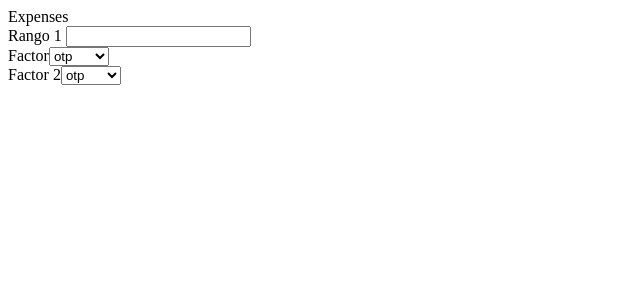
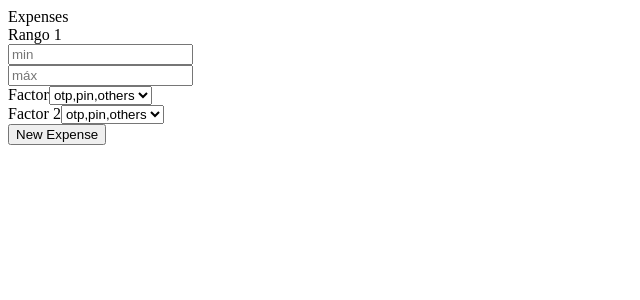
Before and after one commit to milenasuarezl/ng-budget, an Angular app: page / in a window 1280 px wide. Shown: the top 300 px of the page, without its empty margins (0-640 px from the left). Built offline with nearby package versions, Linux system fonts and the light colour scheme.

Commit message:
add expensive list component

```diff
--- a/src/app/app.component.html
+++ b/src/app/app.component.html
@@ -1,4 +1,4 @@
 <div>
     <label>Expenses</label>
-    <app-expense></app-expense>
+    <app-expense-list></app-expense-list>
 </div>
--- a/src/app/app.module.ts
+++ b/src/app/app.module.ts
@@ -3,11 +3,13 @@ import { NgModule } from '@angular/core';
 
 import { AppComponent } from './app.component';
 import { ExpenseComponent } from './expense/expense.component';
+import { ExpenseListComponent } from './expense-list/expense-list.component';
 
 @NgModule({
   declarations: [
     AppComponent,
-    ExpenseComponent
+    ExpenseComponent,
+    ExpenseListComponent
   ],
   imports: [
     BrowserModule
--- /dev/null
+++ b/src/app/expense-list/expense-list.component.html
@@ -0,0 +1,8 @@
+<div>
+  <app-expense></app-expense>
+</div>
+<div>
+  <div>
+    <button (click)="onNewExpense()">New Expense</button>
+  </div>
+</div>
--- /dev/null
+++ b/src/app/expense-list/expense-list.component.ts
@@ -0,0 +1,15 @@
+import { Component, OnInit } from '@angular/core';
+
+@Component({
+  selector: 'app-expense-list',
+  templateUrl: './expense-list.component.html',
+  styleUrls: ['./expense-list.component.css']
+})
+export class ExpenseListComponent implements OnInit {
+
+  constructor() { }
+
+  ngOnInit() {
+  }
+
+}
--- a/src/app/expense/expense.component.html
+++ b/src/app/expense/expense.component.html
@@ -1,19 +1,23 @@
 <div class="pull-left">
   Rango 1
-  <input type="text">
-  <!--- Select gender Block -->
+  <div>
+    <input type="text" placeholder="min">
+  </div>
+  <div>
+    <input type="text" placeholder="máx">
+  </div>
   <div class="form-group">
     <label for="select">Factor</label>
     <select id="select">
-      <option *ngFor="let g of genderList" [value]="g"> {{g}}
+      <option *ngFor="let factor of factors" [value]="g"> {{factors}}
       </option>
     </select>
   </div>
   <div class="form-group">
-      <label for="select">Factor 2</label>
-      <select id="select">
-        <option *ngFor="let g of genderList" [value]="g"> {{g}}
-        </option>
-      </select>
-    </div>
+    <label for="select">Factor 2</label>
+    <select id="select">
+      <option *ngFor="let factor of factors" [value]="g"> {{factors}}
+      </option>
+    </select>
+  </div>
 </div>
--- a/src/app/expense/expense.component.ts
+++ b/src/app/expense/expense.component.ts
@@ -8,7 +8,7 @@ import { Component, OnInit } from '@angular/core';
 export class ExpenseComponent implements OnInit {
 
 
-  genderList = ['otp', 'pin', 'others'];
+  factors = ['otp', 'pin', 'others'];
 
   ngOnInit() {
   }
```
Also changed, not shown: src/app/expense-list/expense-list.component.css (added), 1 other file (tests, documents, lock files or other folders).
